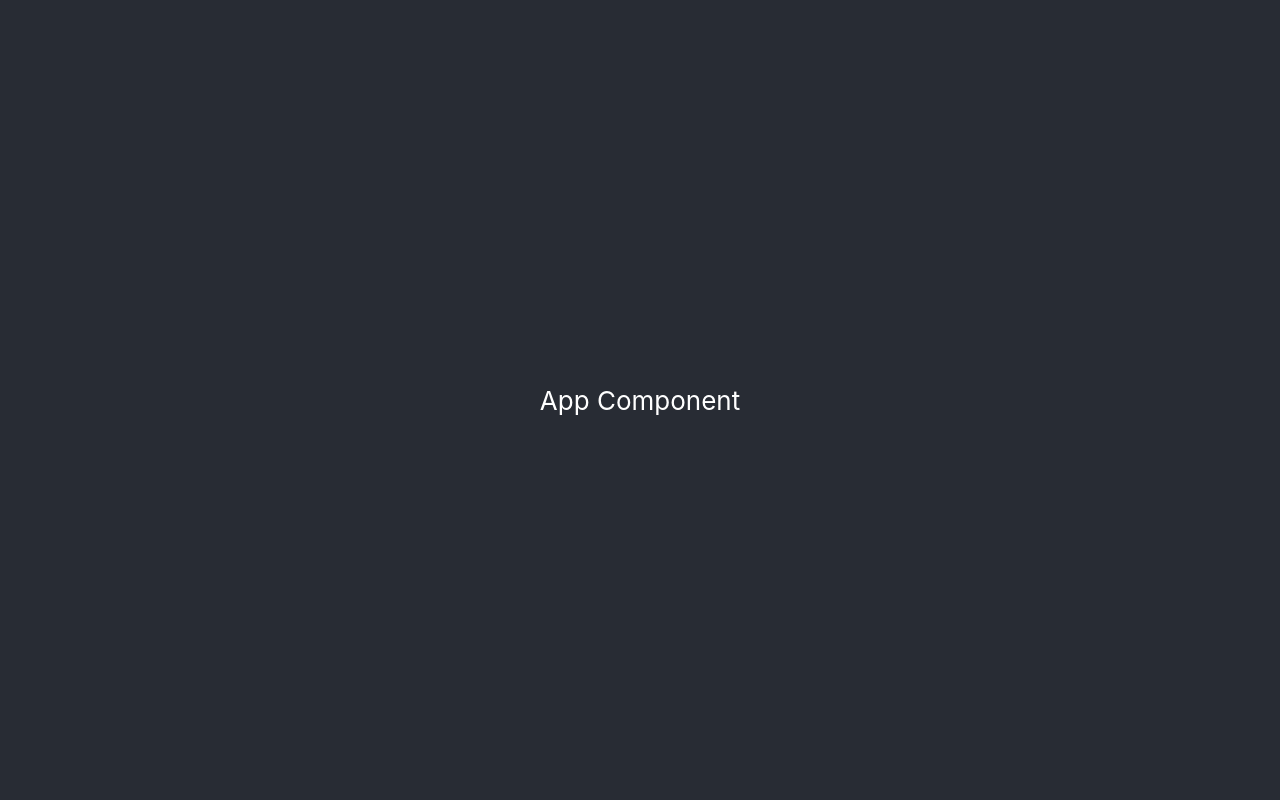
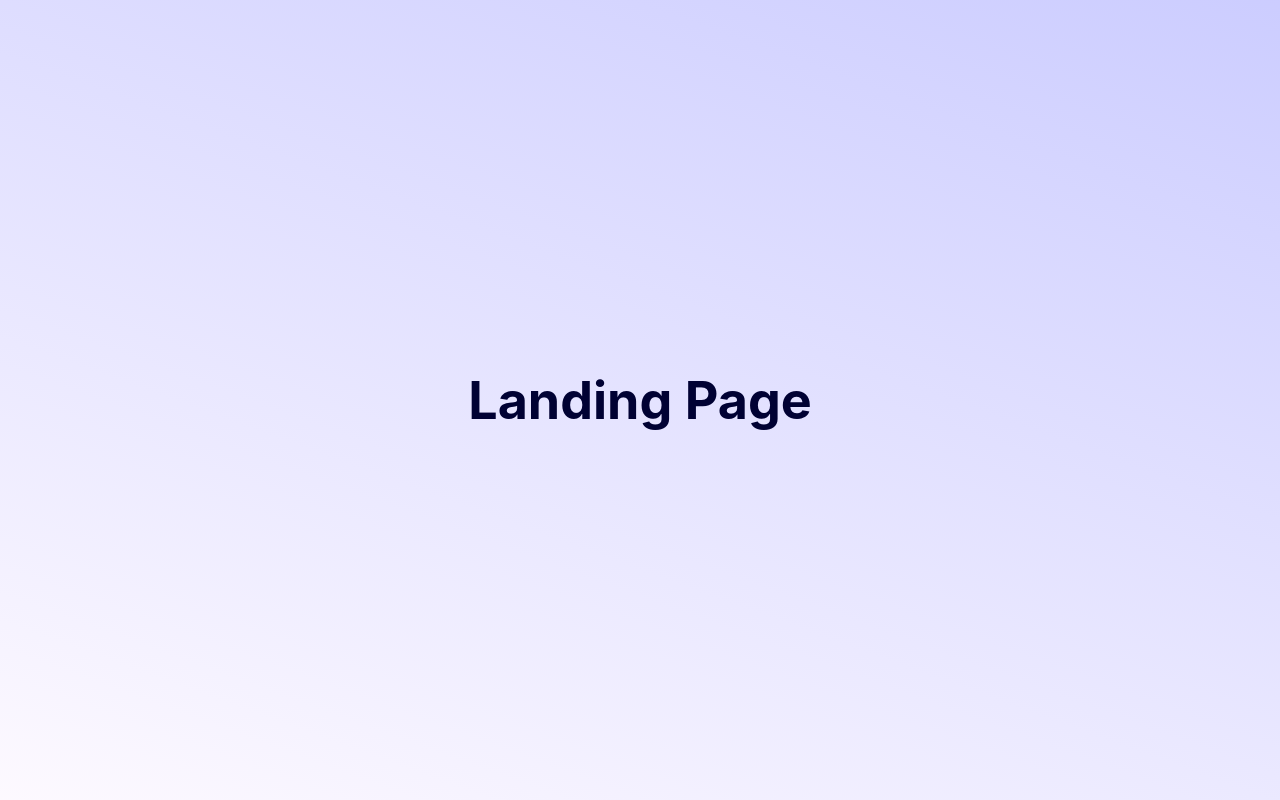
Before and after one commit to Tijani-zainab/altschool-frontend-assignment-two, a React (Create React App) app: page /contact in a window 1280 px wide. Built offline with nearby package versions, Linux system fonts and the light colour scheme.

Commit message:
implement file structure

```diff
--- a/src/App.js
+++ b/src/App.js
@@ -1,12 +1,11 @@
 import './App.scss';
 import ErrorBoundary from './ErrorBoundary/ErrorBoundary';
+import Landing from './Pages/Landing/Landing';
 
 const App = () => {
   return (
     <ErrorBoundary>
-      <div className="App">
-        <header className="App-header"> App Component </header>
-      </div>
+      <Landing />
     </ErrorBoundary>
   );
 }
--- /dev/null
+++ b/src/Pages/Landing/Landing.js
@@ -0,0 +1,11 @@
+import './Landing.scss';
+
+const Landing = () => {
+    return (
+        <div className='landing-page'>
+            <h1>Landing Page</h1>
+        </div>
+    );
+}
+
+export default Landing;
--- /dev/null
+++ b/src/Pages/Landing/Landing.scss
@@ -0,0 +1,12 @@
+.landing-page {
+    background: rgba(188, 71, 255, 0.03);
+    background: -webkit-linear-gradient(20deg, rgba(188, 71, 255, 0.03) 0%, rgba(71, 74, 255, 0.28) 100%);
+    background: linear-gradient(20deg, rgba(188, 71, 255, 0.03) 0%, rgba(71, 74, 255, 0.28) 100%);
+    height: 100vh;
+    display: flex;
+    flex-direction: column;
+    align-items: center;
+    justify-content: center;
+    font-size: calc(10px + 2vmin);
+    color:  #000133;
+}
```
Also changed, not shown: src/Components/Footer/Footer.js (added), src/Components/Footer/Footer.scss (added), src/Components/Routing/Routing.js (added), src/Components/Routing/Routing.scss (added), src/Pages/About/About.js (added), src/Pages/About/About.scss (added), src/Pages/Contact/Contact.js (added), src/Pages/Contact/Contact.scss (added).
